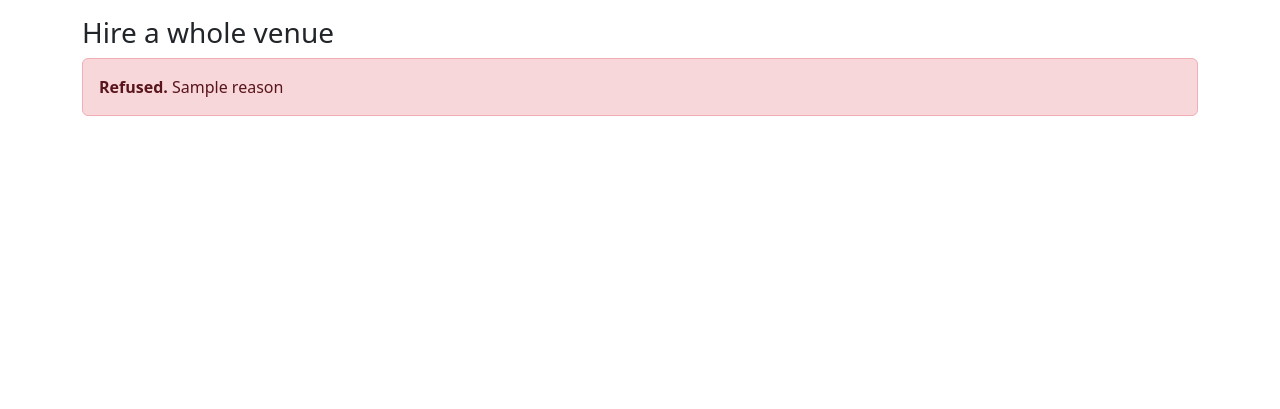
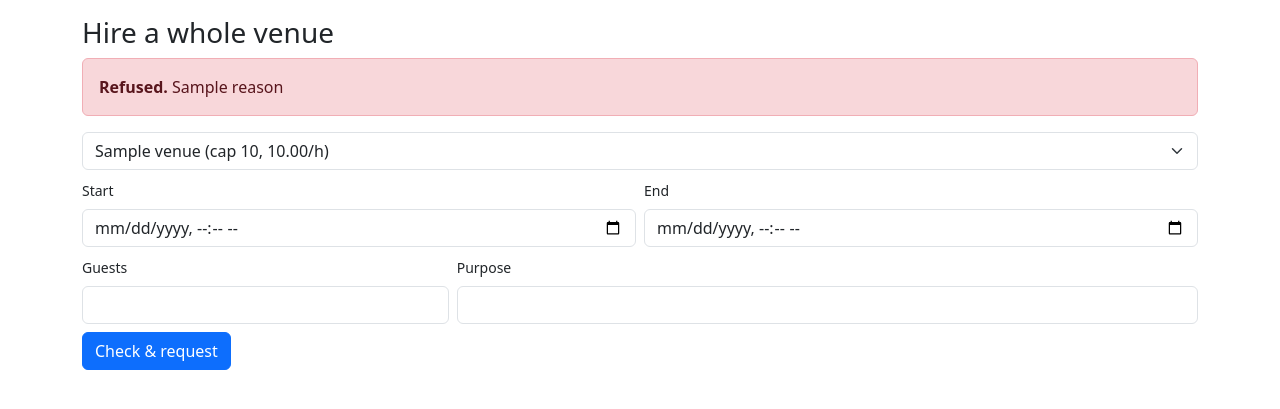
Before and after one commit to dragon-udfly/Evently, a FastAPI app: template app/templates/hire.html in a window 1280 px wide. Shown: the part 56-465 px from the top of the page. Run offline with FastAPI, Linux system fonts and the light colour scheme; the template is opened without the code that fills it: most values are stand-ins (such as "Sample title", 1, 10 or a date in 2020); parts of the project's set-up code (start-up, migrations or seed data) failed here and were passed over.

Commit message:
Added venue hire booking form

```diff
--- a/app/templates/hire.html
+++ b/app/templates/hire.html
@@ -17,4 +17,14 @@
     {% endfor %}
   {% else %}<div class="alert alert-danger"><strong>Refused.</strong> {{ result.reason }}</div>{% endif %}
 {% endif %}
+<form method="post" action="/hire" class="row g-2 mb-4">
+  <input type="hidden" name="csrf_token" value="{{ csrf }}">
+  <div class="col-12"><select class="form-select" name="venue_id" required>
+    {% for v in venues %}<option value="{{ v.id }}">{{ v.name }} (cap {{ v.capacity }}, {{ v.hourly_rate|money }}/h)</option>{% endfor %}</select></div>
+  <div class="col-6"><label class="form-label small">Start</label><input class="form-control" type="datetime-local" name="start" required></div>
+  <div class="col-6"><label class="form-label small">End</label><input class="form-control" type="datetime-local" name="end" required></div>
+  <div class="col-4"><label class="form-label small">Guests</label><input class="form-control" type="number" min="1" name="guests" required></div>
+  <div class="col-8"><label class="form-label small">Purpose</label><input class="form-control" name="purpose" required minlength="3"></div>
+  <div class="col-12"><button class="btn btn-primary">Check &amp; request</button></div>
+</form>
 {% endblock %}
```
